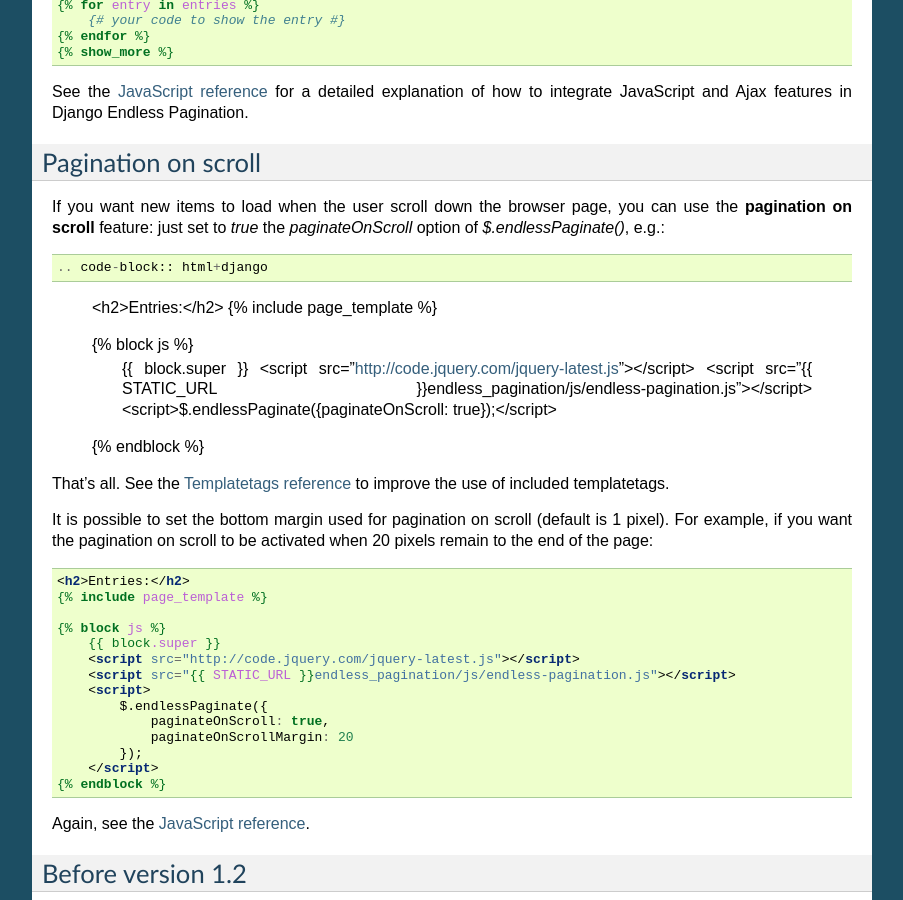
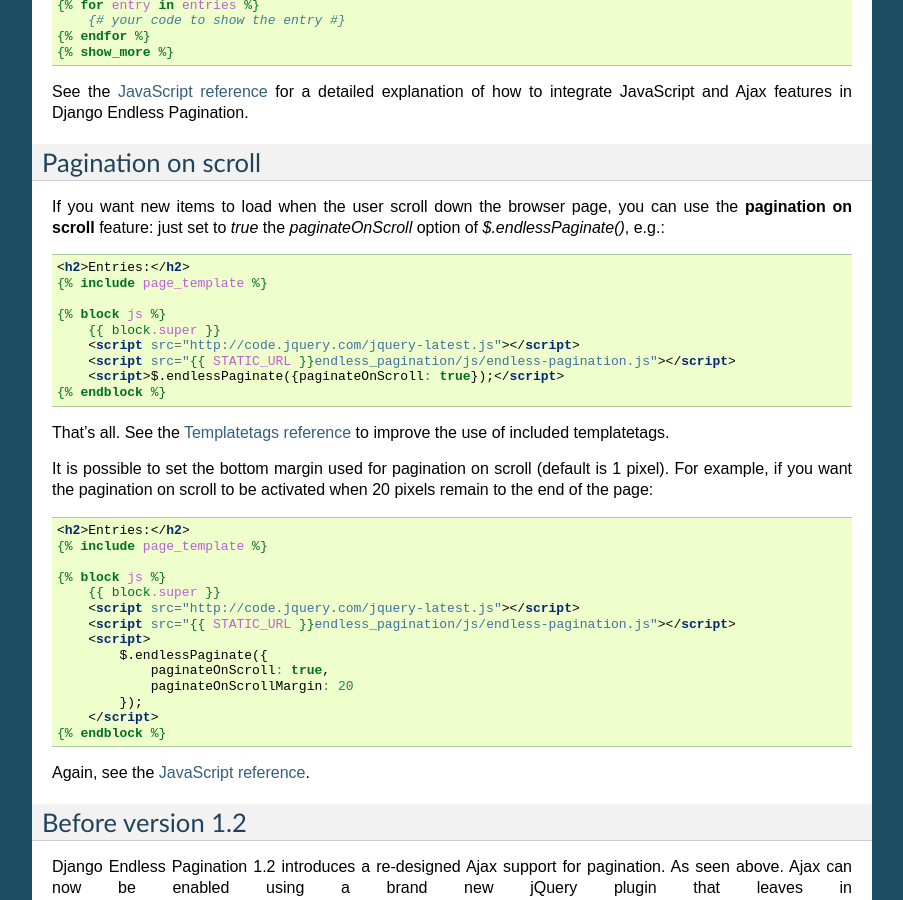
Before and after one commit to frankban/django-endless-pagination, a Sphinx documentation site: the page built from doc/twitter_pagination.rst, in a window 1280 px wide and 900 px high, scrolled down 2188 px. Shown: the whole window, without its empty margins (198-1101 px from the left). Built offline with Sphinx 7.4.7, drawn with Linux system fonts in a browser that asks for light colours.

Commit message:
Doc fix.

```diff
--- a/doc/twitter_pagination.rst
+++ b/doc/twitter_pagination.rst
@@ -147,7 +147,7 @@ Pagination on scroll
 
 If you want new items to load when the user scroll down the browser page,
 you can use the **pagination on scroll** feature: just set to *true* the
-*paginateOnScroll* option of *$.endlessPaginate()*, e.g.::
+*paginateOnScroll* option of *$.endlessPaginate()*, e.g.:
 
 .. code-block:: html+django
 
```
